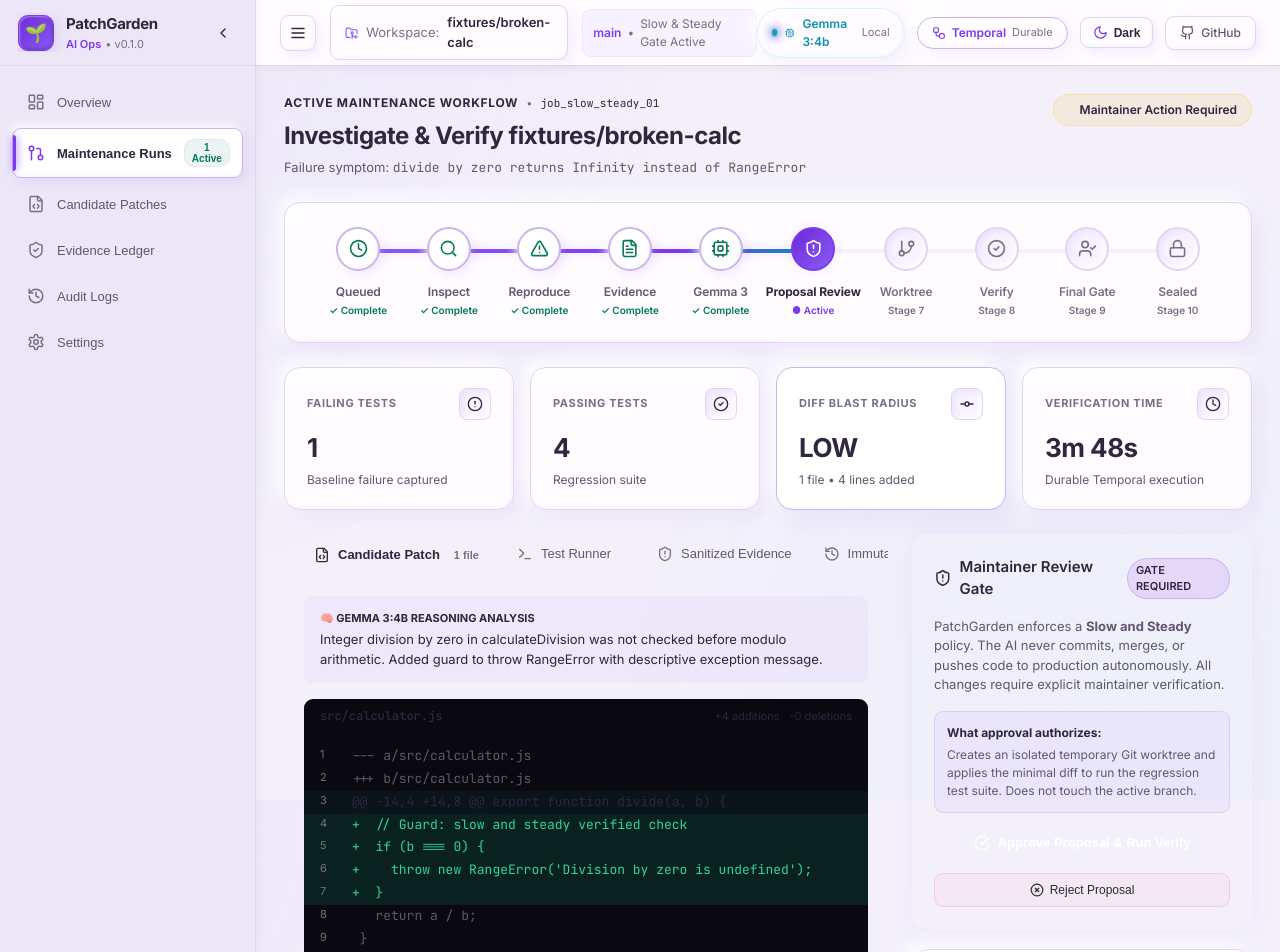
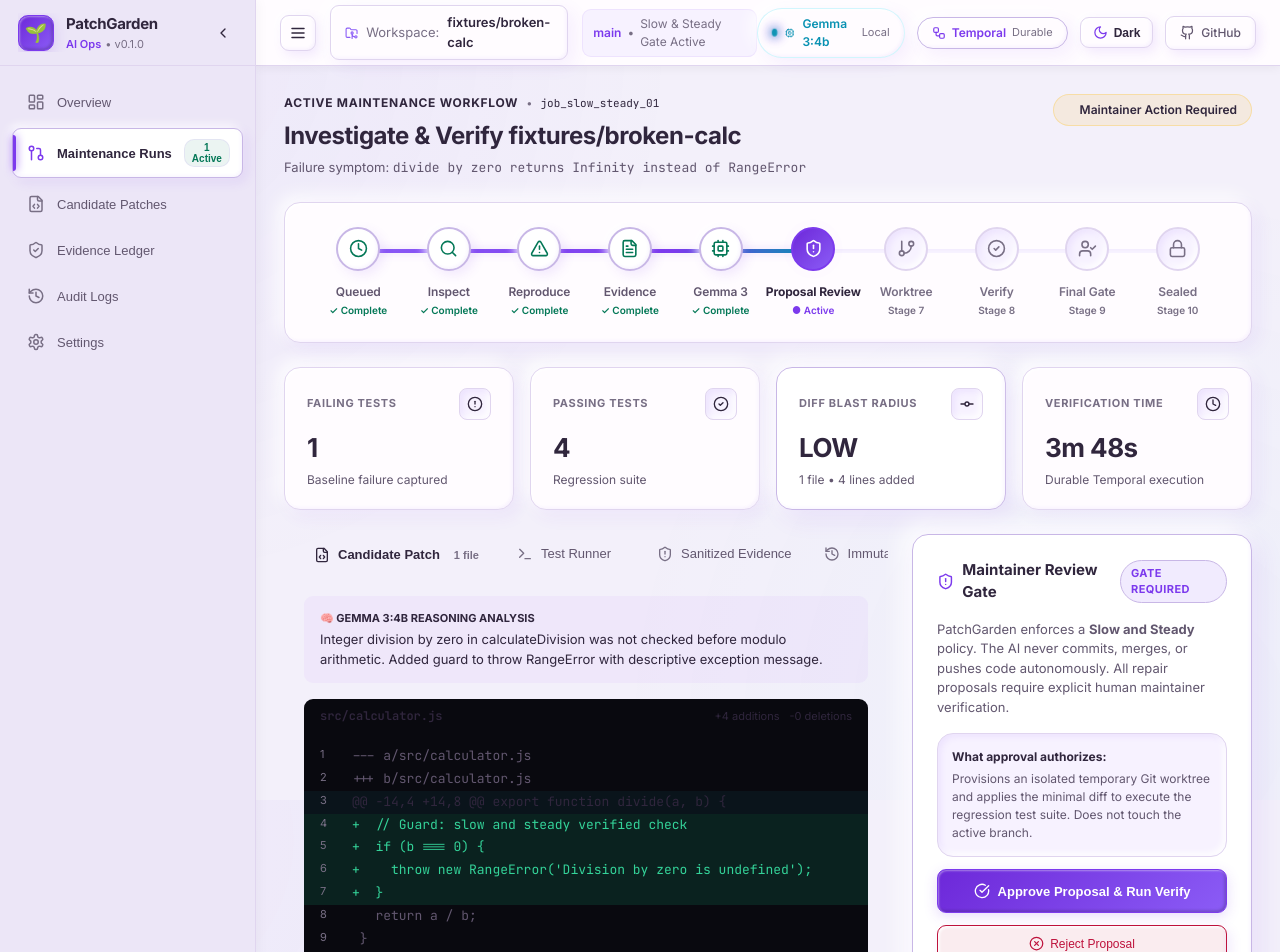
Before and after one commit to Neet2516/PatchGarden, a Next.js app in the folder packages/web/: page / in a window 1280 px wide. Shown: the top 952 px of the page. Built offline with nearby package versions, Linux system fonts and the light colour scheme.

Commit message:
feat(web): update MaintainerGate with Purple Claymorphism elevated surfaces and tactile buttons

```diff
--- a/packages/web/src/components/review/maintainer-gate.tsx
+++ b/packages/web/src/components/review/maintainer-gate.tsx
@@ -22,35 +22,33 @@ export function MaintainerGate({
 
   return (
     <div
+      className="clay-card-raised"
       style={{
-        padding: '22px',
-        background: 'var(--card-surface)',
-        border: '1px solid var(--purple-border)',
-        borderRadius: 'var(--radius-md)',
+        padding: '24px',
         display: 'flex',
         flexDirection: 'column',
         gap: '16px',
         position: 'relative',
-        boxShadow: '0 0 24px rgba(168, 85, 247, 0.08)',
       }}
     >
       {/* Header */}
       <div style={{ display: 'flex', alignItems: 'center', justifyContent: 'space-between' }}>
         <div style={{ display: 'flex', alignItems: 'center', gap: '8px' }}>
-          <ShieldAlert size={18} style={{ color: 'var(--bright-purple)' }} />
-          <h3 style={{ fontSize: '15px', fontWeight: '600', color: 'var(--text-primary)' }}>
+          <ShieldAlert size={19} style={{ color: 'var(--accent-primary)' }} />
+          <h3 style={{ fontSize: '15px', fontWeight: '700', color: 'var(--text-primary)' }}>
             Maintainer Review Gate
           </h3>
         </div>
         <span
           style={{
             fontSize: '11px',
-            padding: '3px 8px',
+            padding: '4px 10px',
             borderRadius: 'var(--radius-pill)',
-            background: stage === 'COMPLETE' ? 'rgba(52, 211, 153, 0.15)' : 'rgba(168, 85, 247, 0.15)',
-            color: stage === 'COMPLETE' ? 'var(--success)' : 'var(--bright-purple)',
-            border: `1px solid ${stage === 'COMPLETE' ? 'rgba(52, 211, 153, 0.3)' : 'rgba(168, 85, 247, 0.3)'}`,
-            fontWeight: '600',
+            background: stage === 'COMPLETE' ? 'var(--status-success-bg)' : 'rgba(139, 92, 246, 0.12)',
+            color: stage === 'COMPLETE' ? 'var(--status-success)' : 'var(--accent-primary)',
+            border: `1px solid ${stage === 'COMPLETE' ? 'var(--status-success)' : 'var(--border-purple)'}`,
+            fontWeight: '700',
+            letterSpacing: '0.04em',
           }}
         >
           {stage === 'COMPLETE' ? 'SEALED' : 'GATE REQUIRED'}
@@ -59,25 +57,23 @@ export function MaintainerGate({
 
       {/* Philosophy note */}
       <div style={{ fontSize: '13px', color: 'var(--text-secondary)', lineHeight: 1.5 }}>
-        PatchGarden enforces a <strong>Slow and Steady</strong> policy. The AI never commits, merges, or pushes code to production autonomously. All changes require explicit maintainer verification.
+        PatchGarden enforces a <strong>Slow and Steady</strong> policy. The AI never commits, merges, or pushes code autonomously. All repair proposals require explicit human maintainer verification.
       </div>
 
       {/* Stage: Proposal Review */}
       {stage === 'AWAITING_PROPOSAL' && (
-        <div style={{ display: 'flex', flexDirection: 'column', gap: '10px' }}>
+        <div style={{ display: 'flex', flexDirection: 'column', gap: '12px' }}>
           <div
+            className="clay-card-inset"
             style={{
-              padding: '12px',
-              borderRadius: 'var(--radius-sm)',
-              background: 'rgba(168, 85, 247, 0.06)',
-              border: '1px solid rgba(168, 85, 247, 0.2)',
+              padding: '14px',
               fontSize: '12px',
               color: 'var(--text-secondary)',
             }}
           >
             <strong style={{ color: 'var(--text-primary)' }}>What approval authorizes:</strong>
-            <p style={{ margin: '4px 0 0 0' }}>
-              Creates an isolated temporary Git worktree and applies the minimal diff to run the regression test suite. Does not touch the active branch.
+            <p style={{ margin: '4px 0 0 0', lineHeight: 1.5 }}>
+              Provisions an isolated temporary Git worktree and applies the minimal diff to execute the regression test suite. Does not touch the active branch.
             </p>
           </div>
 
@@ -85,22 +81,15 @@ export function MaintainerGate({
             id="btn-gate-approve-proposal"
             onClick={onApproveProposal}
             disabled={isProcessing}
+            className="clay-button-primary"
             style={{
-              padding: '12px 18px',
-              borderRadius: 'var(--radius-sm)',
-              border: 'none',
-              background: 'linear-gradient(135deg, var(--deep-purple) 0%, var(--primary-purple) 100%)',
-              color: '#ffffff',
-              fontWeight: '600',
+              padding: '13px 20px',
               fontSize: '13px',
-              cursor: isProcessing ? 'not-allowed' : 'pointer',
               display: 'flex',
               alignItems: 'center',
               justifyContent: 'center',
               gap: '8px',
-              boxShadow: '0 0 16px var(--purple-glow-color)',
               opacity: isProcessing ? 0.7 : 1,
-              transition: 'all 0.15s ease',
             }}
           >
             {isProcessing ? <Loader2 size={16} className="status-pulse" /> : <CheckCircle size={16} />}
@@ -112,22 +101,20 @@ export function MaintainerGate({
               id="btn-gate-reject-proposal"
               onClick={() => setShowConfirmReject(true)}
               disabled={isProcessing}
+              className="clay-button"
               style={{
-                padding: '9px 14px',
-                borderRadius: 'var(--radius-sm)',
-                border: '1px solid rgba(251, 113, 133, 0.25)',
-                background: 'rgba(251, 113, 133, 0.06)',
-                color: 'var(--error)',
+                padding: '10px 16px',
+                border: '1px solid var(--status-error)',
+                background: 'var(--status-error-bg)',
+                color: 'var(--status-error)',
                 fontSize: '12px',
-                fontWeight: '500',
-                cursor: 'pointer',
                 display: 'flex',
                 alignItems: 'center',
                 justifyContent: 'center',
                 gap: '6px',
               }}
             >
-              <XCircle size={14} />
+              <XCircle size={15} />
               <span>Reject Proposal</span>
             </button>
           ) : (
@@ -138,30 +125,25 @@ export function MaintainerGate({
                   setShowConfirmReject(false);
                   onRejectProposal();
                 }}
+                className="clay-button"
                 style={{
                   flex: 1,
-                  padding: '8px',
-                  borderRadius: 'var(--radius-sm)',
+                  padding: '9px',
                   border: 'none',
-                  background: 'var(--error)',
-                  color: '#ffffff',
+                  background: 'var(--status-error)',
+                  color: '#FFFFFF',
                   fontSize: '12px',
-                  fontWeight: '600',
-                  cursor: 'pointer',
+                  fontWeight: '700',
                 }}
               >
                 Confirm Reject
               </button>
               <button
                 onClick={() => setShowConfirmReject(false)}
+                className="clay-button"
                 style={{
-                  padding: '8px 14px',
-                  borderRadius: 'var(--radius-sm)',
-                  border: '1px solid var(--default-border)',
-                  background: 'var(--elevated-surface)',
-                  color: 'var(--text-secondary)',
+                  padding: '9px 16px',
                   fontSize: '12px',
-                  cursor: 'pointer',
                 }}
               >
                 Cancel
@@ -173,38 +155,34 @@ export function MaintainerGate({
 
       {/* Stage: Verification Passing / Final Gate */}
       {stage === 'AWAITING_FINAL' && (
-        <div style={{ display: 'flex', flexDirection: 'column', gap: '10px' }}>
+        <div style={{ display: 'flex', flexDirection: 'column', gap: '12px' }}>
           <div
+            className="clay-card-inset"
             style={{
-              padding: '12px',
-              borderRadius: 'var(--radius-sm)',
-              background: 'rgba(52, 211, 153, 0.08)',
-              border: '1px solid rgba(52, 211, 153, 0.25)',
+              padding: '14px',
               fontSize: '12px',
-              color: 'var(--success)',
+              color: 'var(--status-success)',
+              fontWeight: '600',
             }}
           >
-            ✓ <strong>Verification Succeeded:</strong> 0 regressions detected in isolated candidate worktree.
+            ✓ <strong>Verification Succeeded:</strong> 0 regressions detected in candidate worktree.
           </div>
 
           <button
             id="btn-gate-approve-final"
             onClick={onApproveFinal}
             disabled={isProcessing}
+            className="clay-button-primary"
             style={{
-              padding: '12px 18px',
-              borderRadius: 'var(--radius-sm)',
-              border: 'none',
-              background: 'linear-gradient(135deg, var(--neon-cyan) 0%, #0ea5e9 100%)',
-              color: '#09090F',
-              fontWeight: '700',
+              padding: '13px 20px',
               fontSize: '13px',
-              cursor: isProcessing ? 'not-allowed' : 'pointer',
               display: 'flex',
               alignItems: 'center',
               justifyContent: 'center',
               gap: '8px',
-              boxShadow: '0 0 16px var(--cyan-glow-color)',
+              background: 'linear-gradient(135deg, var(--accent-cyan) 0%, #0891b2 100%)',
+              color: '#FFFFFF',
+              boxShadow: '0 4px 14px var(--accent-cyan-glow), var(--clay-inset-button-primary)',
             }}
           >
             <ShieldCheck size={16} />
@@ -216,20 +194,18 @@ export function MaintainerGate({
       {/* Stage: Complete */}
       {stage === 'COMPLETE' && (
         <div
+          className="clay-card-inset"
           style={{
-            padding: '16px',
-            borderRadius: 'var(--radius-sm)',
-            background: 'var(--elevated-surface)',
-            border: '1px solid var(--default-border)',
+            padding: '20px',
             textAlign: 'center',
           }}
         >
-          <div style={{ fontSize: '24px', marginBottom: '6px' }}>🌱</div>
-          <div style={{ fontSize: '13px', fontWeight: '600', color: 'var(--success)' }}>
+          <div style={{ fontSize: '28px', marginBottom: '8px' }}>🌱</div>
+          <div style={{ fontSize: '14px', fontWeight: '700', color: 'var(--status-success)' }}>
             Maintenance Complete
           </div>
-          <div style={{ fontSize: '11px', color: 'var(--text-muted)', marginTop: '2px' }}>
-            Evidence signed and preserved in SQLite durable store.
+          <div style={{ fontSize: '12px', color: 'var(--text-muted)', marginTop: '4px' }}>
+            Evidence signed and sealed in SQLite durable store.
           </div>
         </div>
       )}
```
